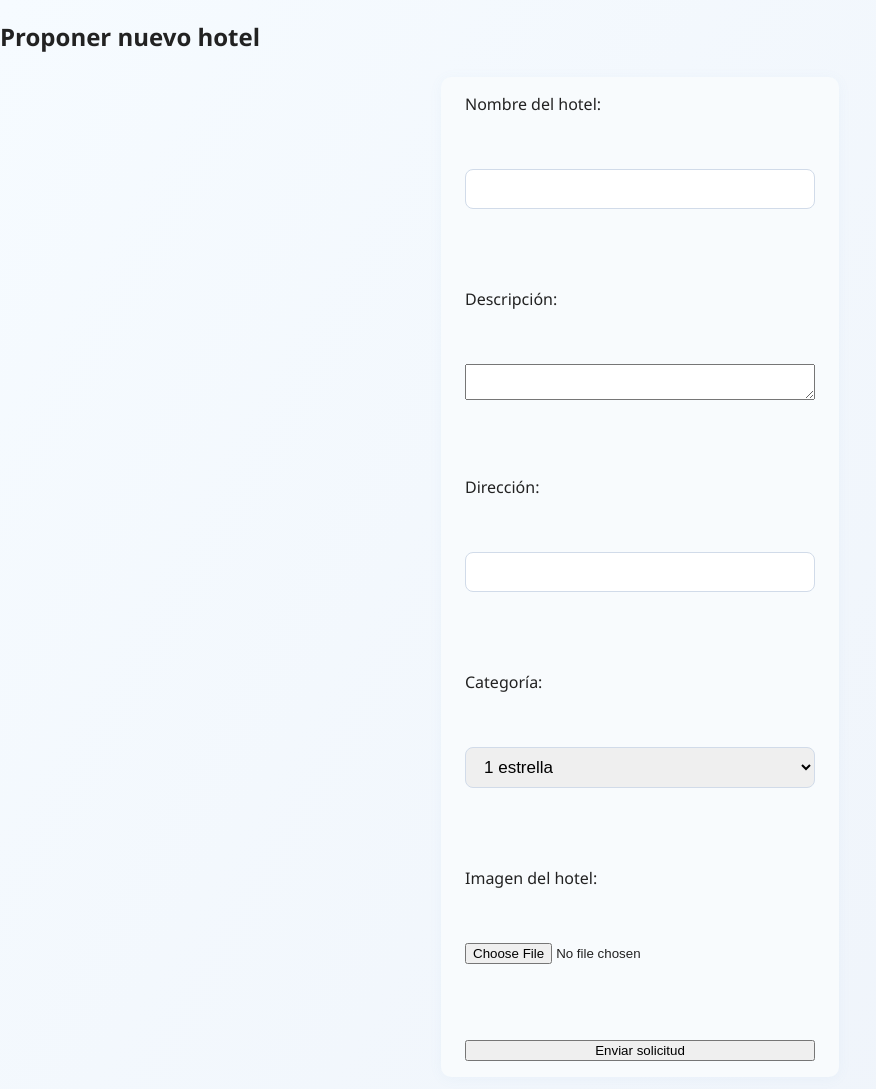
After one commit to LowOrigin/Panama_hoteles_web, a PHP site: page /editor/crear_hotel_editor.php in a window 1280 px wide. The commit adds this page. Shown: the whole page, without its empty margins (0-876 px from the left). Run offline with PHP 8.4, Linux system fonts and the light colour scheme; the visitor is signed in with stand-in values (Sample User, id 1).

Commit message:
Cambios de cesar

```diff
--- /dev/null
+++ b/editor/crear_hotel_editor.php
@@ -0,0 +1,43 @@
+<?php
+session_start();
+if (!isset($_SESSION['rol']) || $_SESSION['rol'] !== 'editor') {
+    header("Location: ../index/index.php");
+    exit();
+}
+?>
+
+<!DOCTYPE html>
+<html lang="es">
+<head>
+    <meta charset="UTF-8">
+    <title>Proponer nuevo hotel</title>
+    <link rel="stylesheet" href="../css/estilos.css">
+</head>
+<body>
+    <h2>Proponer nuevo hotel</h2>
+    <form action="../control/procesar_crear_hotel.php" method="POST" enctype="multipart/form-data">
+        <label>Nombre del hotel:</label><br>
+        <input type="text" name="nombre" required><br><br>
+
+        <label>Descripción:</label><br>
+        <textarea name="descripcion" required></textarea><br><br>
+
+        <label>Dirección:</label><br>
+        <input type="text" name="direccion" required><br><br>
+
+        <label>Categoría:</label><br>
+        <select name="categoria_id" required>
+            <option value="1">1 estrella</option>
+            <option value="2">2 estrellas</option>
+            <option value="3">3 estrellas</option>
+            <option value="4">4 estrellas</option>
+            <option value="5">5 estrellas</option>
+        </select><br><br>
+
+        <label>Imagen del hotel:</label><br>
+        <input type="file" name="imagen" accept="image/*" required><br><br>
+
+        <input type="submit" value="Enviar solicitud">
+    </form>
+</body>
+</html>
--- a/public/procesar_login.php
+++ b/public/procesar_login.php
@@ -27,7 +27,7 @@ if ($login->logger()) {
         if ($usuarioBD->rol === 'admin') {
             header("Location: ../admin/dashboard.php");
         } elseif ($usuarioBD->rol === 'editor') {
-            header("Location: ../editor/mis_hoteles.php");
+            header("Location: ../editor/crear_hotel_editor.php");
         } else {
             header("Location: ../index/index.php");
         }
```
Also changed, not shown: control/procesar_crear_hotel.php (added, +49 -0 lines).
